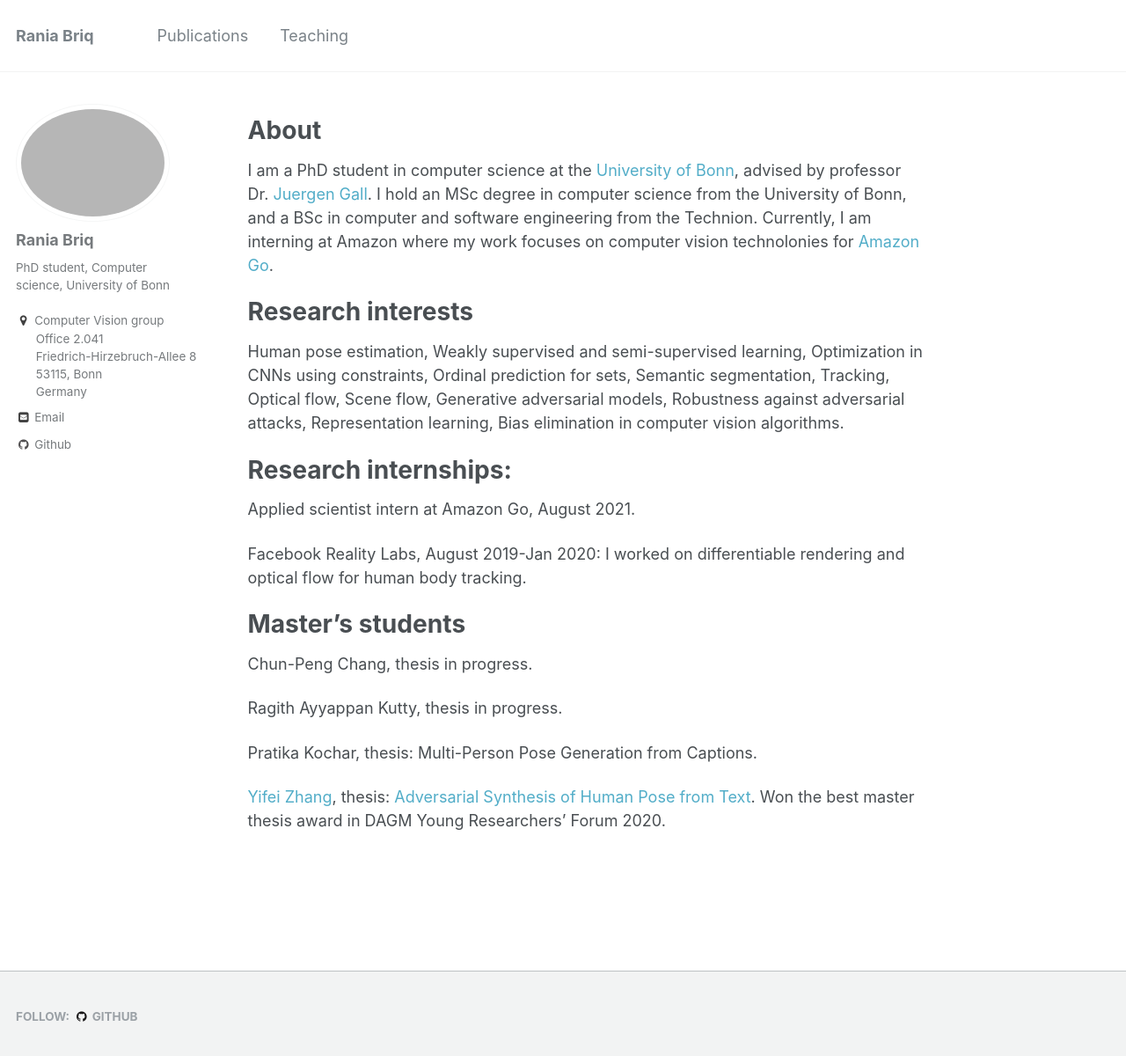
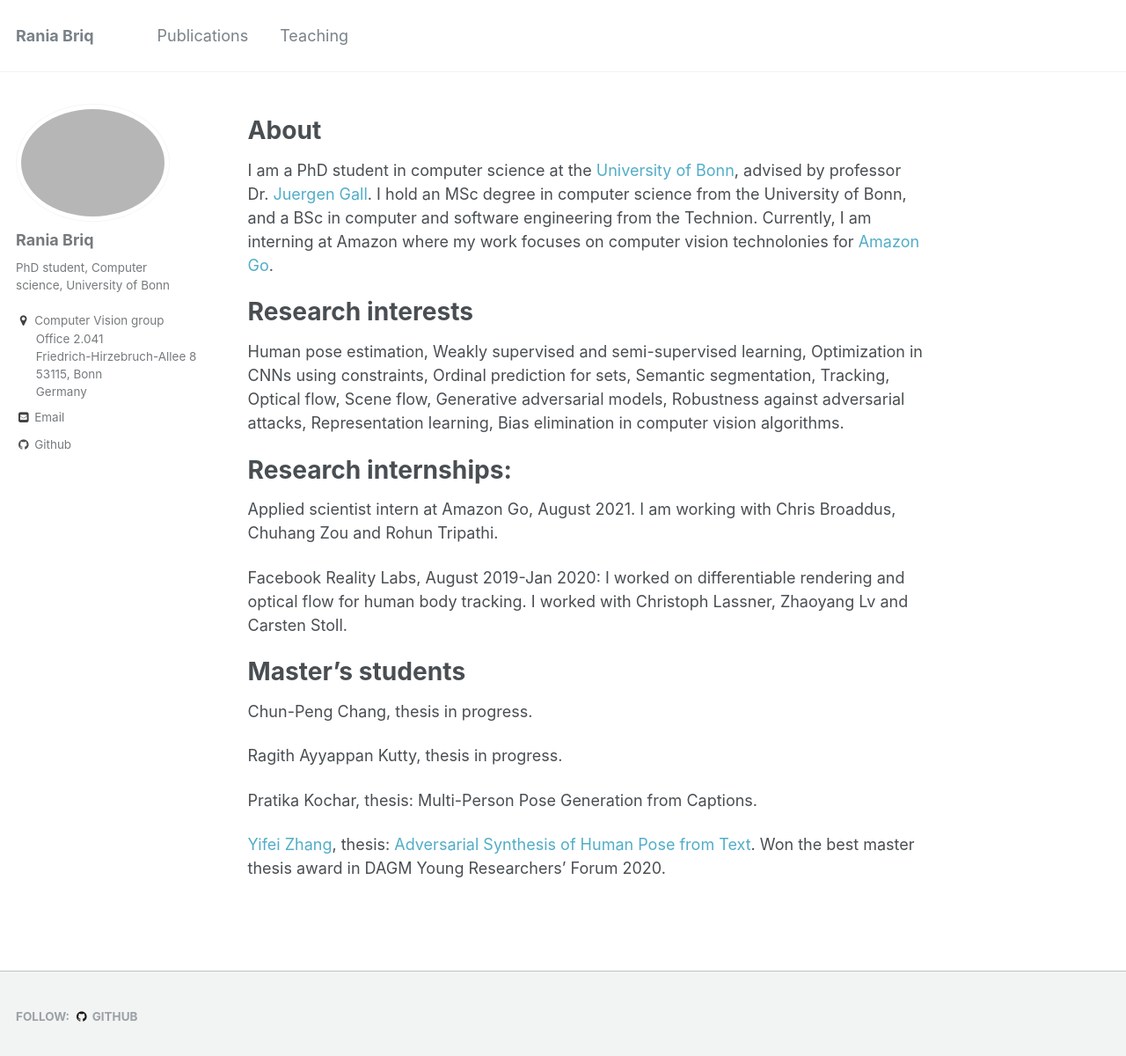
Before and after one commit to briqr/briqr.github.io, a Jekyll site: the page built from _pages/about.md, in a window 1280 px wide and 1213 px high. Shown: the top 1200 px of the window at 88% size. Built offline with Jekyll 4.4.1, drawn with Linux system fonts in a browser that asks for light colours.

Commit message:
Update about.md

```diff
--- a/_pages/about.md
+++ b/_pages/about.md
@@ -26,10 +26,10 @@ Human pose estimation, Weakly supervised and semi-supervised learning, Optimizat
 Research internships:
 ======
 Applied scientist intern at Amazon Go, August 2021.
-
+I am working with Chris Broaddus, Chuhang Zou and Rohun Tripathi.
 
 Facebook Reality Labs, August 2019-Jan 2020: I worked on differentiable rendering and optical flow for human body tracking.
-
+I worked with Christoph Lassner, Zhaoyang Lv and Carsten Stoll.
 
 Master's students
 ======
```
